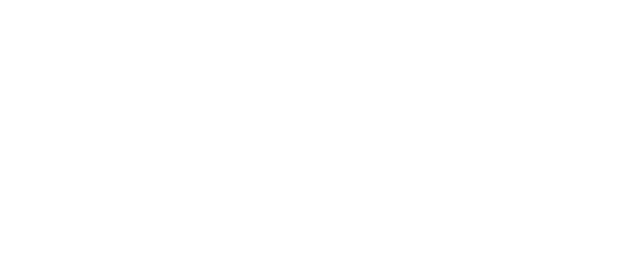
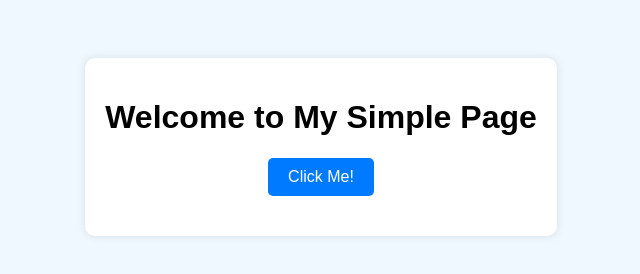
Before and after one commit to puja-kumari99/Demo-Repo, a plain HTML site: page index.html in a window 1280 px wide. Shown: the whole page, without its empty margins (319-959 px from the left). Drawn offline with Linux system fonts and the light colour scheme.

Commit message:
Added HTML, CSS, and JS files

```diff
--- a/index.html
+++ b/index.html
@@ -1,11 +1,17 @@
 <!DOCTYPE html>
 <html lang="en">
 <head>
-    <meta charset="UTF-8">
-    <meta name="viewport" content="width=device-width, initial-scale=1.0">
-    <title>My introduction </title>
+    <meta charset="UTF-8" />
+    <meta name="viewport" content="width=device-width, initial-scale=1" />
+    <title>Simple Demo Page</title>
+    <link rel="stylesheet" href="style.css" />
 </head>
 <body>
-
+    <div class="container">
+        <h1>Welcome to My Simple Page</h1>
+        <button id="myButton">Click Me!</button>
+        <p id="message"></p>
+    </div>
+    <script src="script.js"></script>
 </body>
 </html>
--- /dev/null
+++ b/script.js
@@ -0,0 +1,3 @@
+document.getElementById('myButton').addEventListener('click', function() {
+    document.getElementById('message').textContent = "Button clicked! Hello, Puja 😊";
+});
--- /dev/null
+++ b/style.css
@@ -0,0 +1,35 @@
+body {
+    font-family: Arial, sans-serif;
+    background-color: #f0f8ff;
+    text-align: center;
+    padding: 50px;
+}
+
+.container {
+    background-color: white;
+    padding: 20px;
+    border-radius: 10px;
+    display: inline-block;
+    box-shadow: 0 0 10px rgba(0,0,0,0.1);
+}
+
+button {
+    padding: 10px 20px;
+    font-size: 16px;
+    cursor: pointer;
+    background-color: #007bff;
+    border: none;
+    color: white;
+    border-radius: 5px;
+    transition: background-color 0.3s ease;
+}
+
+button:hover {
+    background-color: #0056b3;
+}
+
+#message {
+    margin-top: 20px;
+    font-size: 18px;
+    color: green;
+}
```
